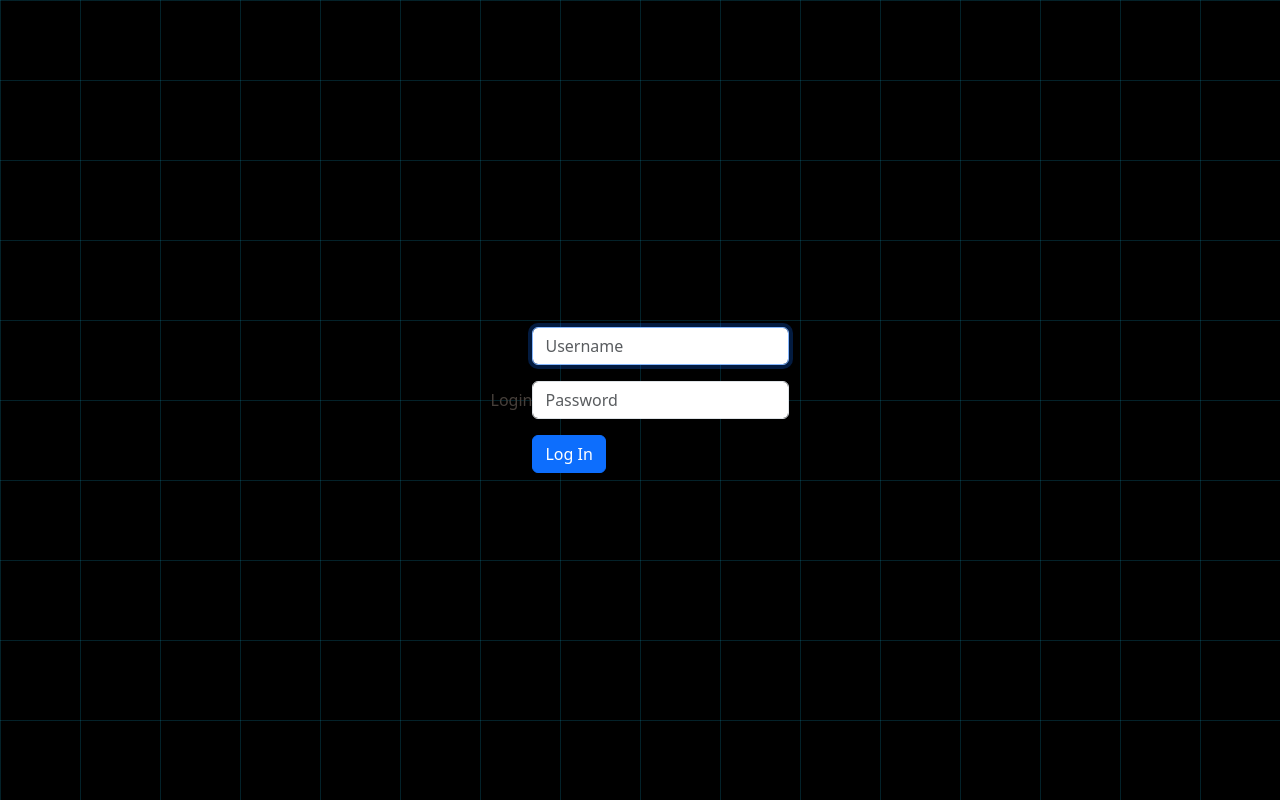
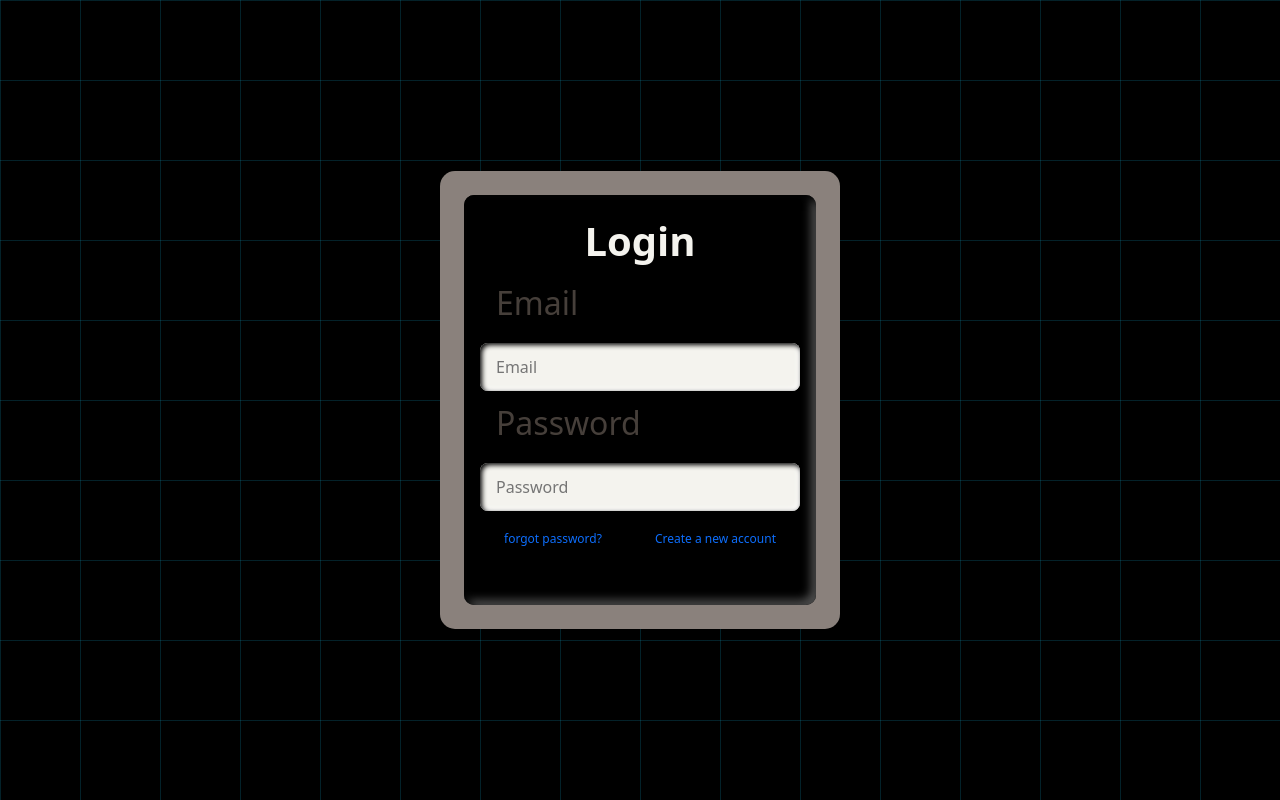
Before and after one commit to BhaveshKukreja29/DevWorth, a Flask app: page /login in a window 1280 px wide. Run offline with Flask 3, Linux system fonts and the light colour scheme; some libraries are stand-ins or nearby versions.

Commit message:
login.html
1. upadate

```diff
--- a/templates/login.html
+++ b/templates/login.html
@@ -2,25 +2,32 @@
 
 <html lang="en">
     <head>
-        Login
         <meta charset="utf-8">
         <meta name="viewport" content="initial-scale=1, width=device-width">
 
         <link href="https://cdn.jsdelivr.net/npm/bootstrap@5.3.3/dist/css/bootstrap.min.css" rel="stylesheet" integrity="sha384-QWTKZyjpPEjISv5WaRU9OFeRpok6YctnYmDr5pNlyT2bRjXh0JMhjY6hW+ALEwIH" crossorigin="anonymous">
         <script src="https://cdn.jsdelivr.net/npm/bootstrap@5.3.3/dist/js/bootstrap.bundle.min.js" integrity="sha384-YvpcrYf0tY3lHB60NNkmXc5s9fDVZLESaAA55NDzOxhy9GkcIdslK1eN7N6jIeHz" crossorigin="anonymous"></script>
 
-        <link rel="stylesheet" href="{{ url_for('static', filename='style.css') }}">
+        <link rel="stylesheet" href="/static/style.css">
     </head>
 
     <body>
-        <form action="/login" method="post">
-            <div class="mb-3">
-                <input autocomplete="off" autofocus class="form-control mx-auto w-auto" name="username" placeholder="Username" type="text">
-            </div>
-            <div class="mb-3">
-                <input class="form-control mx-auto w-auto" name="password" placeholder="Password" type="password">
-            </div>
-            <button class="btn btn-primary" type="submit">Log In</button>
-        </form>
+        <div class="authentication">
+<!--------------------------------login--------------------------------------->
+       <div id="login" class="inner-container">
+        <p id="head">Login</p>
+        <div class="inner-card">
+            <p>Email</p>
+            <input type="email" name="email" id="email" placeholder="Email"/>
+            <p>Password</p>
+            <input type="password" name="password" id="password" placeholder="Password"/><br/>
+           <div class="query">
+            <a href="" class="forgot-password">forgot password?</a><br/>
+            <a href="/templates/signup.html" class="new-account">Create a new account</a>
+           </div>
+        </div>
+       </div>
+<!----------------------------sign----------------------------------------------->
+        </div>
     </body>
 </html>
```
